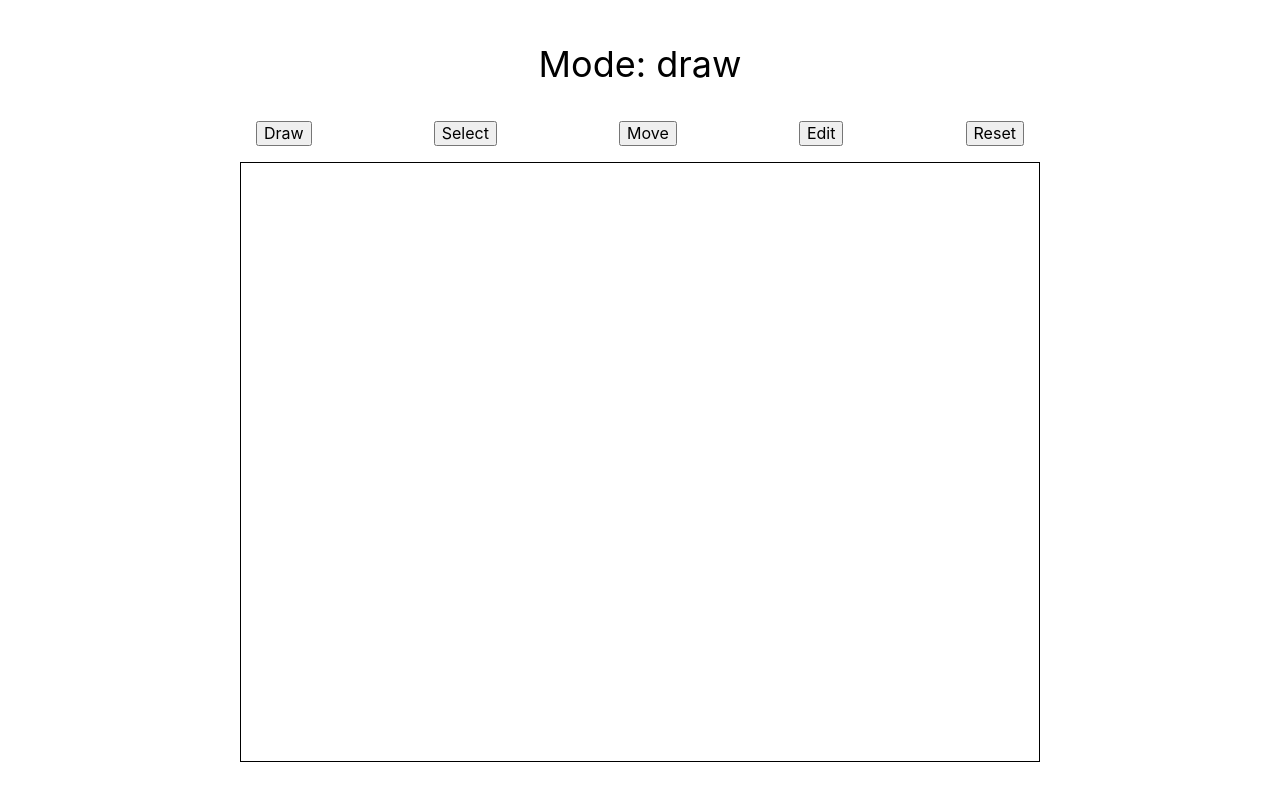
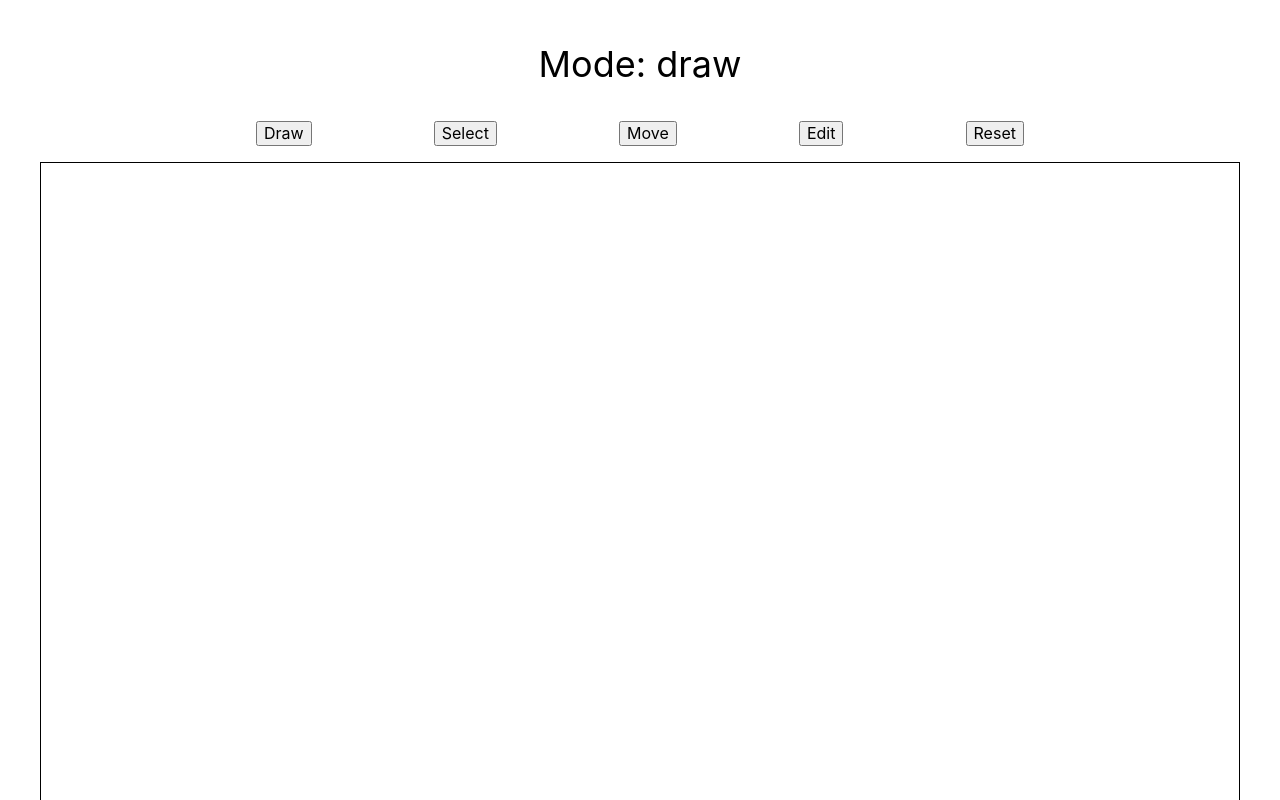
Before and after one commit to FMota0/graphart, a React (Create React App) app: page / in a window 1280 px wide. Shown: the top 800 px of the page. Built offline with nearby package versions, Linux system fonts and the light colour scheme.

Commit message:
Refactor layout architecture

```diff
--- a/src/components/Canvas.css
+++ b/src/components/Canvas.css
@@ -1,6 +1,4 @@
 .Grid {
-  width: 800px;
-  height: 600px;
   background: white;
   user-select: none;
   position: relative;
--- a/src/components/Canvas.tsx
+++ b/src/components/Canvas.tsx
@@ -8,6 +8,7 @@ import ModeEditor from "./ModeEditor";
 import { canvasDefaultState, AppContext } from "./context";
 import reducer from "../reducers";
 import ACTIONS from "../reducers/actions";
+import { WIDTH, HEIGHT } from "../constants";
 
 import "./Canvas.css";
 
@@ -27,12 +28,15 @@ export function Canvas () {
 
   return (
     <AppContext.Provider value={{ state, dispatch }}>
-      <div className="pt2">
+      <div className="pt2 center" style={{ width: WIDTH }}>
         <ModeEditor/>
-        <div className="flex justify-center">
         <div
           ref={gridRef}
           className="Grid"
+          style={{
+            width: WIDTH,
+            height: HEIGHT,
+          }}
           onMouseDown={e => {
             e.preventDefault();
             e.persist();
@@ -70,7 +74,6 @@ export function Canvas () {
         </div>
         <NodeEditor/>
       </div>
-      </div>
     </AppContext.Provider>
   )
 }
--- a/src/components/Edges.tsx
+++ b/src/components/Edges.tsx
@@ -2,6 +2,7 @@ import React from "react";
 
 import { useAppContext } from "./context";
 import { createLine } from "../canvas-utils";
+import { HEIGHT, WIDTH } from "../constants";
 
 export default function Edges() {
   const {
@@ -11,7 +12,7 @@ export default function Edges() {
     }
   } = useAppContext();
   return (
-    <svg width="800px" height="600px">
+    <svg width={WIDTH} height={HEIGHT}>
       {
         edges.map(({ u, v }) => {
           const line = createLine(nodes[u], nodes[v]);
--- a/src/components/Node.tsx
+++ b/src/components/Node.tsx
@@ -22,6 +22,7 @@ export default function Node({ id }: { id: string }) {
 
   let borderColor = "";
 
+  // TODO: refactor this
   if (mode === "draw") {
     if (id === selectedNode) {
       borderColor = " green";
@@ -34,9 +35,13 @@ export default function Node({ id }: { id: string }) {
     } else if (includes(nodesToMove, id)) {
       borderColor = " red";
     }
-  } else {
+  } else if(mode === "move") {
     if (includes(nodesToMove, id)) {
       borderColor = " red";
+    }
+  } else {
+    if (id === selectedNode) {
+      borderColor = " green";
     }
   }
 
--- a/src/components/NodeEditor.tsx
+++ b/src/components/NodeEditor.tsx
@@ -2,6 +2,7 @@ import React from "react";
 
 import { useAppContext } from "./context";
 import ACTIONS from "../reducers/actions";
+import { NODE_COLORS, NODE_SHAPES } from "../constants";
 
 export default function NodeEditor() {
   const {
@@ -17,7 +18,7 @@ export default function NodeEditor() {
     return null;
 
   return (
-    <>
+    <div className="pa2 flex justify-between">
       <select value={nodes[selectedNode].shape} onChange={e => {
         dispatch({
           type: ACTIONS.CHANGE_NODE_SHAPE,
@@ -27,8 +28,11 @@ export default function NodeEditor() {
           },
         });
       }}>
-        <option value={"circle"}> Circle </option>
-        <option value={"square"}> Square </option>
+        {
+          NODE_SHAPES.map(nodeShape => (
+            <option value={nodeShape.shape} key={nodeShape.shape}>{nodeShape.name}</option>
+          ))
+        }
       </select>
       <select value={nodes[selectedNode].color} onChange={e => {
         dispatch({
@@ -39,12 +43,12 @@ export default function NodeEditor() {
           },
         });
       }}>
-        <option value={"light-silver"}> Light silver </option>
-        <option value={"light-blue"}> Light blue </option>
-        <option value={"orange"}> Orange </option>
-        <option value={"purple"}> Purple </option>
-        <option value={"pink"}> Pink </option>
+        {
+          NODE_COLORS.map(nodeColor => (
+            <option value={nodeColor.color} key={nodeColor.color}>{nodeColor.name}</option>
+          ))
+        }
       </select>
-    </>
+    </div>
   )
 }
--- a/src/constants.ts
+++ b/src/constants.ts
@@ -1,2 +1,36 @@
-export const height: number = 800;
-export const width: number = 1200;
+export const HEIGHT: number = 800;
+export const WIDTH: number = 1200;
+
+export const NODE_COLORS: Array<{color: string, name: string}> = [
+  {
+    color: "ligth-silver",
+    name: "Light silver",
+  },
+  {
+    color: "ligth-blue",
+    name: "Light blue",
+  },
+  {
+    color: "orange",
+    name: "Orange",
+  },
+  {
+    color: "purple",
+    name: "Purple",
+  },
+  {
+    color: "pink",
+    name: "Pink",
+  },
+];
+
+export const NODE_SHAPES: Array<{shape: Shape, name: string}> = [
+  {
+    shape: "circle",
+    name: "Circle",
+  },
+  {
+    shape: "square",
+    name: "Square",
+  },
+];
--- a/src/reducers/nodes/index.ts
+++ b/src/reducers/nodes/index.ts
@@ -20,6 +20,7 @@ export default function nodesReducer(state: CanvasAppState, action: CanvasAppAct
     }
     case ACTIONS.CANVAS_MOUSE_UP: {
       if (state.mode === "draw" && state.boxPreview) {
+        if(state.boxPreview.box.width > 0){
           const id = generateId();
           return {
             ...state.nodes,
@@ -30,6 +31,7 @@ export default function nodesReducer(state: CanvasAppState, action: CanvasAppAct
               color: "light-silver",
             }
           };
+        }
       }
       return state.nodes;
     }
```
Lines whose indentation alone changed are shown as unchanged.
